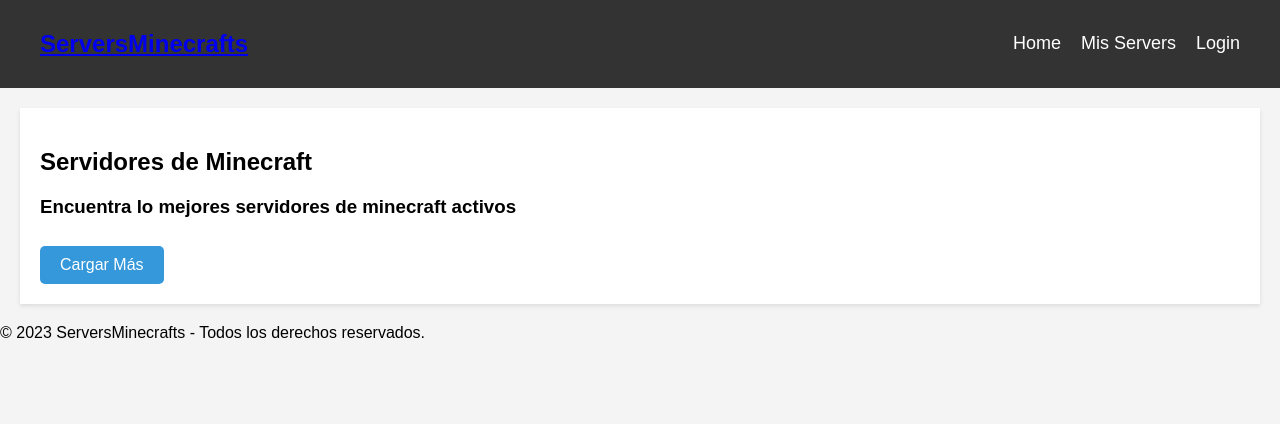
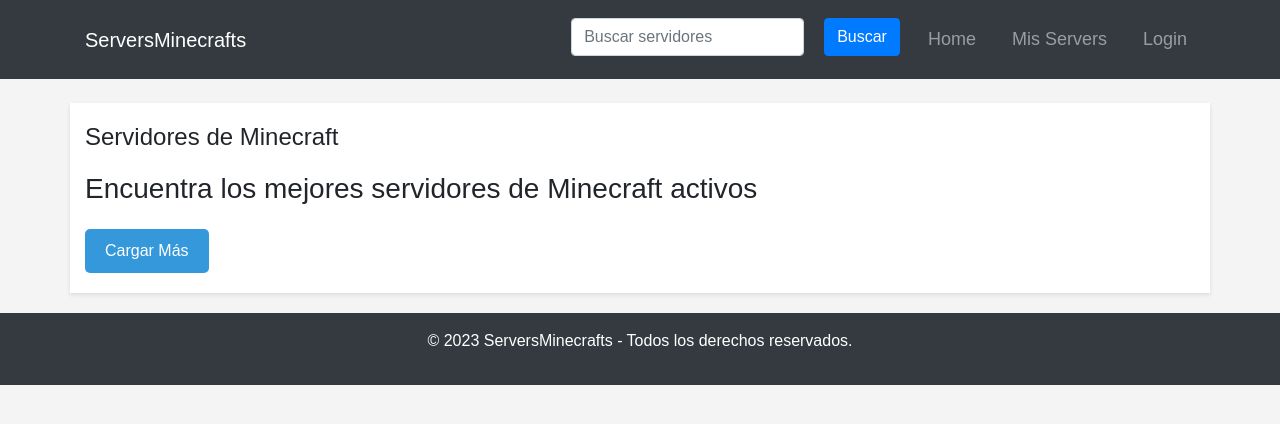
Before and after one commit to IvanErtel/Minecraft-server-Status, a plain HTML site: page index.html in a window 1280 px wide. Drawn offline with nearby package versions, Linux system fonts and the light colour scheme; no server answers.

Commit message:
Se agrega buscador de servers y bootstrap

```diff
--- a/index.html
+++ b/index.html
@@ -5,34 +5,72 @@
     <meta name="viewport" content="width=device-width, initial-scale=1.0">
     <meta name="description" content="Servidores de Minecraft - Encuentra y copia URLs de servidores de Minecraft en línea.">
     <title>Servidores de Minecraft - ServersMinecrafts</title>
+    <!-- Agregar Bootstrap CSS -->
+    <link rel="stylesheet" href="https://maxcdn.bootstrapcdn.com/bootstrap/4.5.2/css/bootstrap.min.css">
+    <!-- Tu archivo CSS personalizado -->
     <link rel="stylesheet" href="styles.css">
 </head>
 <body>
-    <header>
-        <nav>
-            <div class="logo">
-                <h1><a href="/">ServersMinecrafts</a></h1>
+    <header class="bg-dark text-white">
+        <nav class="navbar navbar-expand-lg navbar-dark">
+            <div class="container">
+                <a class="navbar-brand" href="/">ServersMinecrafts</a>
+                <button class="navbar-toggler" type="button" data-toggle="collapse" data-target="#navbarNav" aria-controls="navbarNav" aria-expanded="false" aria-label="Toggle navigation">
+                    <span class="navbar-toggler-icon"></span>
+                </button>
+                <div class="collapse navbar-collapse" id="navbarNav">
+                    <ul class="navbar-nav ml-auto">
+                        <li class="nav-item">
+                            <input type="text" id="search-input" class="form-control" placeholder="Buscar servidores">
+                        </li>
+                        <li class="nav-item">
+                            <button id="search-button" class="btn btn-primary">Buscar</button>
+                        </li>
+                        <li class="nav-item">
+                            <a href="#" class="nav-link">Home</a>
+                        </li>
+                        <li class="nav-item">
+                            <a href="#" class="nav-link">Mis Servers</a>
+                        </li>
+                        <li class="nav-item">
+                            <a href="#" class="nav-link">Login</a>
+                        </li>
+                    </ul>
+                </div>
             </div>
-            <ul>
-                <li><a href="#">Home</a></li>
-                <li><a href="#">Mis Servers</a></li>
-                <li><a href="#">Login</a></li>
-            </ul>
         </nav>
     </header>
 
-    <main>
+    <main class="container mt-4">
         <h2>Servidores de Minecraft</h2>
-        <h3>Encuentra lo mejores servidores de minecraft activos</h3>
-        <section class="server-list">
+        <h3>Encuentra los mejores servidores de Minecraft activos</h3>
+
+        <section class="server-list row">
         </section>
-        <button id="load-more-button">Cargar Más</button>
+
+        <!-- <section class="server-list row">
+            <div class="col-md-3 col-sm-4 col-6">
+            </div>
+            <div class="col-md-3 col-sm-4 col-6">
+            </div>
+            <div class="col-md-3 col-sm-4 col-6">
+            </div>
+            <div class="col-md-3 col-sm-4 col-6">
+            </div>
+        </section> -->
+
+        <button id="load-more-button" class="btn btn-primary mt-3">Cargar Más</button>
     </main>
 
-    <footer>
+    <footer class="bg-dark text-white text-center py-3">
         <p>&copy; 2023 ServersMinecrafts - Todos los derechos reservados.</p>
     </footer>
 
+    <!-- Agregar Bootstrap JS y jQuery (al final del body) -->
+    <script src="https://code.jquery.com/jquery-3.5.1.slim.min.js"></script>
+    <script src="https://cdn.jsdelivr.net/npm/@popperjs/core@2.9.3/dist/umd/popper.min.js"></script>
+    <script src="https://maxcdn.bootstrapcdn.com/bootstrap/4.5.2/js/bootstrap.min.js"></script>
+    <!-- Tu archivo JavaScript personalizado -->
     <script type="module" src="./javaScript/script.js"></script>
 </body>
 </html>
--- a/javaScript/script.js
+++ b/javaScript/script.js
@@ -1,11 +1,17 @@
 import serverList from './serversData.js';
 
 document.addEventListener('DOMContentLoaded', function () {
+    const serverListContainer = document.querySelector('.server-list');
+    const loadMoreButton = document.getElementById('load-more-button');
+    const searchInput = document.getElementById('search-input'); // Agregamos un input de búsqueda
+    const searchButton = document.getElementById('search-button'); // Agregamos un botón de búsqueda
 
-    const serverListContainer = document.querySelector('.server-list');
+    // Función para mostrar los servidores que coinciden con la búsqueda
+    function filterServers(searchTerm) {
+        serverListContainer.innerHTML = ''; // Limpiamos la lista de servidores
 
         serverList.forEach(server => {
-        // Hacer la solicitud a la API para obtener el estado del servidor
+            if (server.includes(searchTerm)) { // Comparamos el término de búsqueda con el nombre del servidor
                 fetch(`https://api.mcsrvstat.us/3/${server}`)
                     .then(response => response.json())
                     .then(data => {
@@ -18,40 +24,30 @@
                             <p>Jugadores: ${data.players.online} / ${data.players.max}</p>
                             <p class="server-status ${data.online ? 'server-online' : 'server-offline'}">${data.online ? 'Online' : 'Offline'}</p>
                         `;
-                console.log(data);
                         serverListContainer.appendChild(serverCard);
                     })
                     .catch(error => {
                         console.error(`Error al obtener datos del servidor ${server}:`, error);
                     });
+            }
         });
+    }
+
+    // Manejador de evento para el botón de búsqueda
+    searchButton.addEventListener('click', () => {
+        const searchTerm = searchInput.value.toLowerCase();
+        filterServers(searchTerm);
     });
 
+    // Manejador de evento para la tecla "Enter" en el input de búsqueda
+    searchInput.addEventListener('keyup', (event) => {
+        if (event.key === 'Enter') {
+            const searchTerm = searchInput.value.toLowerCase();
+            filterServers(searchTerm);
+        }
+    });
 
+    // Cargar todos los servidores al principio
+    filterServers('');
 
-// document.addEventListener('DOMContentLoaded', function () {
-//     const serverListContainer = document.querySelector('.server-list');
-
-//     Promise.all(serverList.map(server => fetch(`https://api.mcsrvstat.us/3/${server}`).then(response => response.json())))
-//         .then(serverDataArray => {
-//             // Ordenamos la lista de servidores por la cantidad de jugadores en línea (de mayor a menor)
-//             serverDataArray.sort((a, b) => b.players.online - a.players.online);
-
-//             serverDataArray.forEach(data => {
-//                 const serverCard = document.createElement('div');
-//                 serverCard.classList.add('server-card');
-
-//                 serverCard.innerHTML = `
-//                     <img src="${data.icon || 'imagen_predeterminada.png'}" alt="${data.ip}:${data.port}">
-//                     <p>Server: ${data.ip}:${data.port}</p>
-//                     <p>Jugadores: ${data.players.online} / ${data.players.max}</p>
-//                     <p class="server-status ${data.online ? 'server-online' : 'server-offline'}">${data.online ? 'Online' : 'Offline'}</p>
-//                 `;
-
-//                 serverListContainer.appendChild(serverCard);
-//             });
-//         })
-//         .catch(error => {
-//             console.error(`Error al obtener datos de los servidores:`, error);
-//         });
-// });
+});
--- a/styles.css
+++ b/styles.css
@@ -87,6 +87,7 @@
 .server-offline {
     background-color: #F44336;
 }
+
 /* BOTON PAGINADO "CARGAR MÁS" */
 #load-more-button {
     background-color: #3498db;
```
Lines whose indentation alone changed are shown as unchanged.
